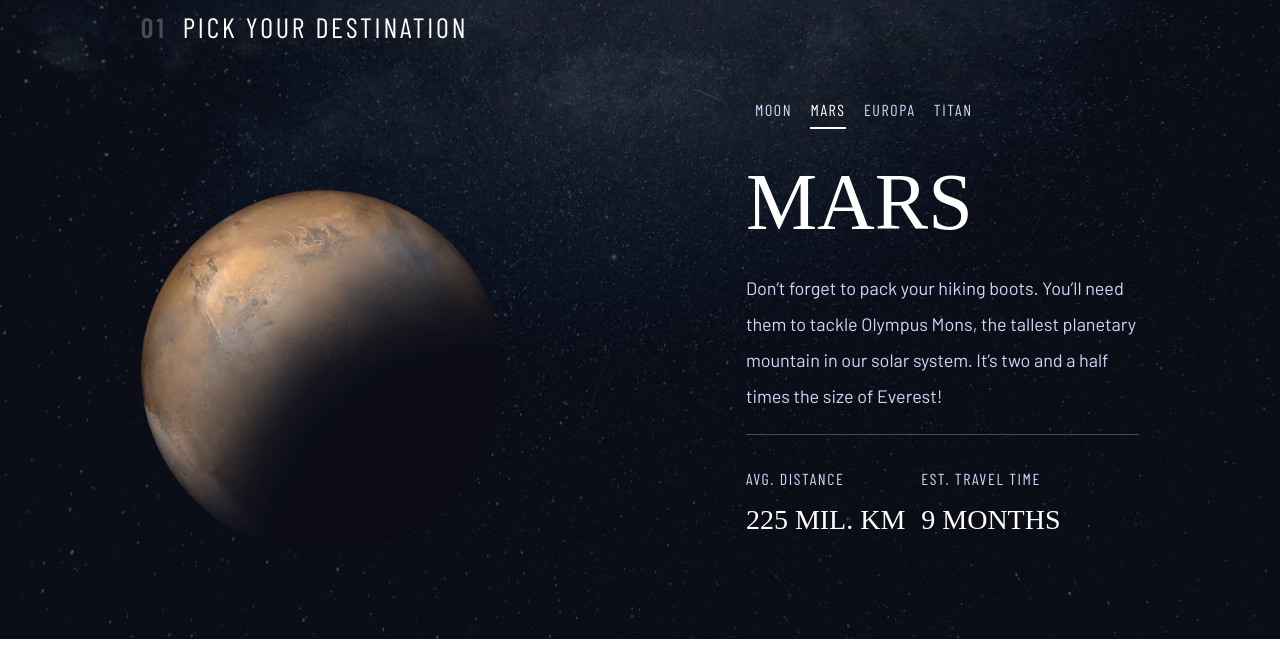
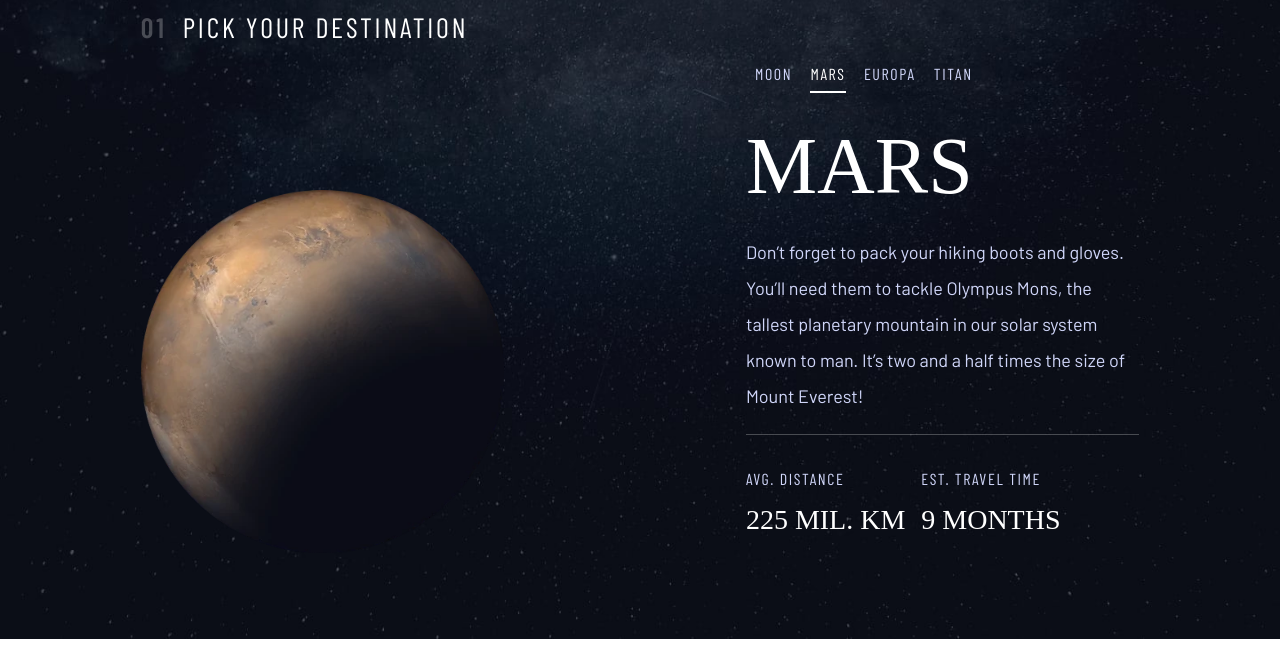
Before and after one commit to Tjay05/space-tourism-website, a plain HTML site: page starter-code/destination-mars.html in a window 1280 px wide. Shown: the part 161-810 px from the top of the page. Drawn offline with nearby package versions, Linux system fonts and the light colour scheme; a web font is replaced by a local one.

Commit message:
Edit info

```diff
--- a/starter-code/destination-mars.html
+++ b/starter-code/destination-mars.html
@@ -72,7 +72,7 @@
       <section class="mt-10">
         <h2 class="text-white uppercase text-6xl font-bellefair my-7 md:text-[80px]">Mars</h2>
         <p class="text-[15px]/7 text-lightblue font-barlow-regular border-b-white/25 border-b pb-5 md:text-base/8 lg:text-lg/9">
-          Don’t forget to pack your hiking boots. You’ll need them to tackle Olympus Mons, the tallest planetary mountain in our solar system. It’s two and a half times the size of Everest!
+          Don’t forget to pack your hiking boots and gloves. You’ll need them to tackle Olympus Mons, the tallest planetary mountain in our solar system known to man. It’s two and a half times the size of Mount Everest!
         </p>
         <footer class="flex flex-col mt-5 mb-3 uppercase gap-y-6 md:flex-row md:justify-between md:w-3/4 mx-auto lg:mt-8 lg:mx-0 lg:w-[80%]">
           <div class="flex flex-col gap-y-2 items-center lg:items-start">
```
